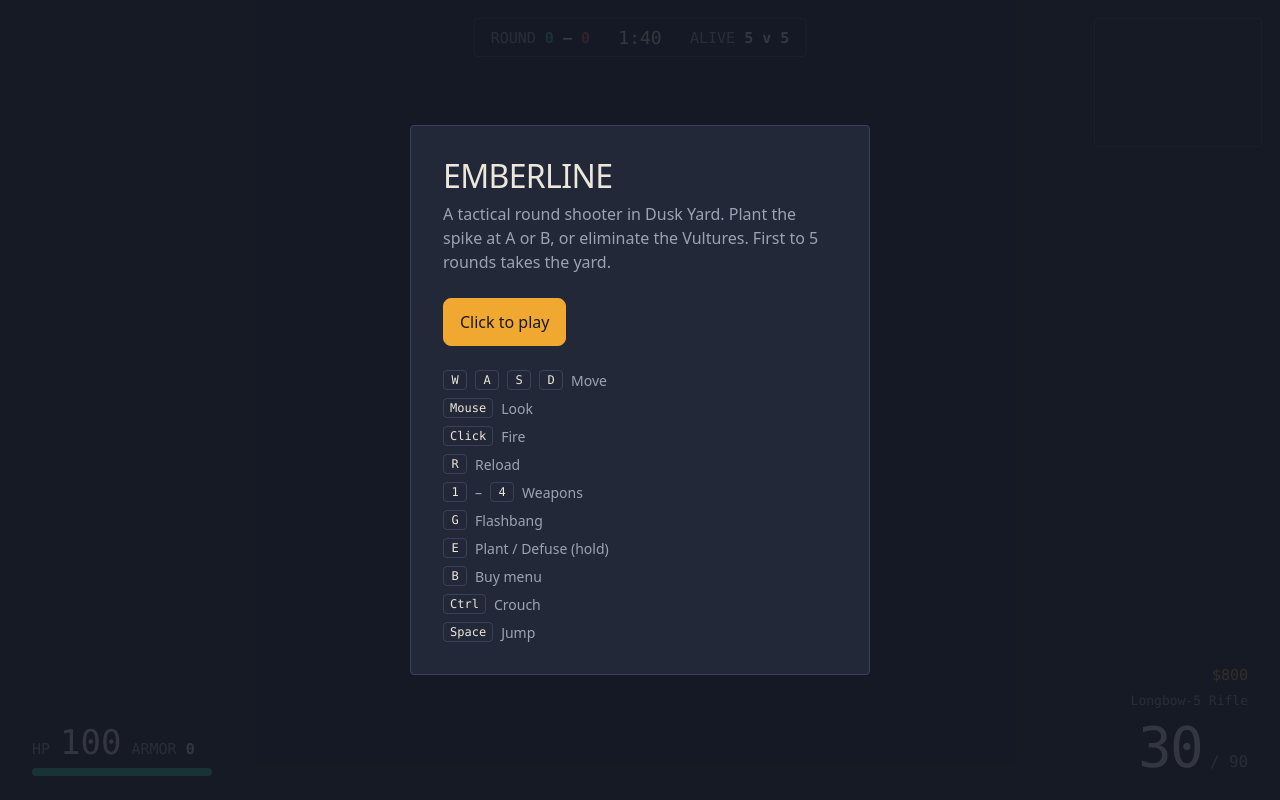
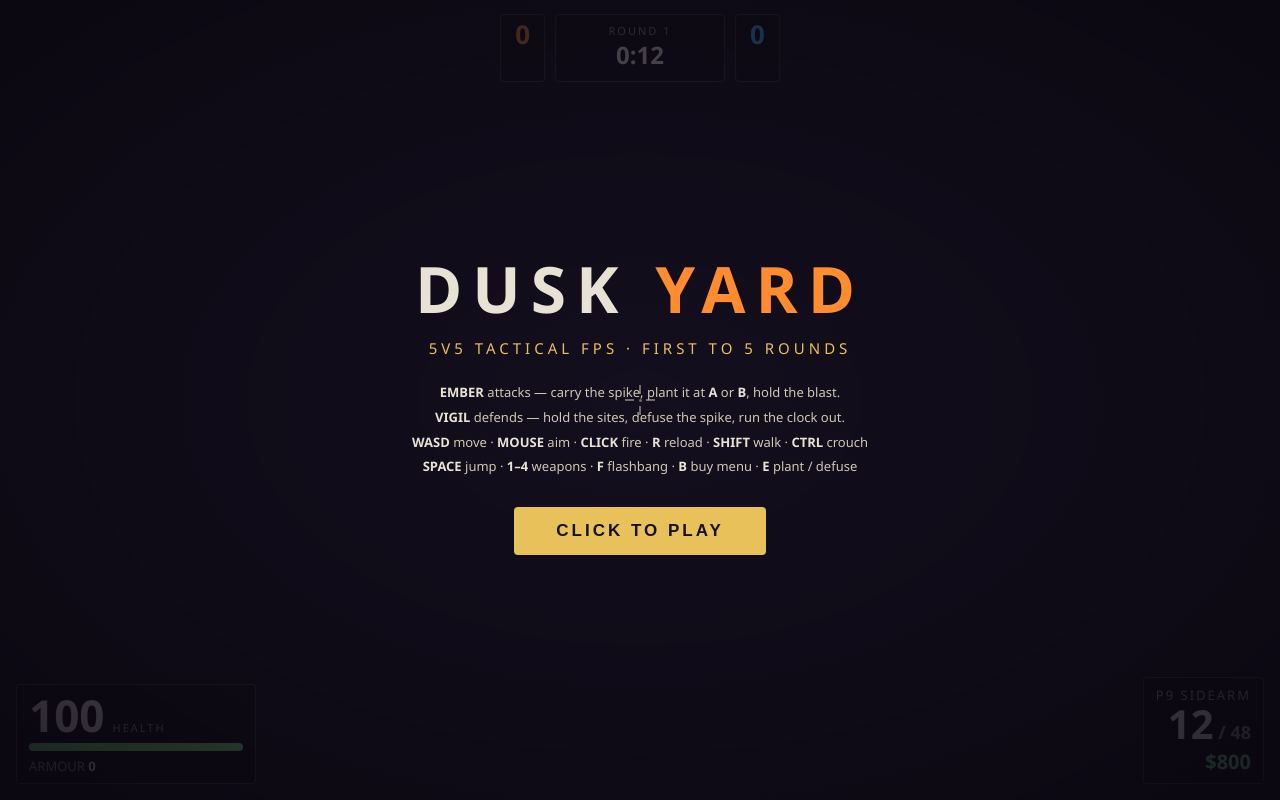
Before and after one commit to fauzandaulay89-cloud/makefun-threejs-fps-01, a plain HTML site: page game/index.html in a window 1280 px wide. Drawn offline with nearby package versions, Linux system fonts and the light colour scheme.

Commit message:
EMBERLINE fresh build — overwrite game/index.html

```diff
--- a/game/index.html
+++ b/game/index.html
@@ -1,215 +1,209 @@
-<!doctype html>
+<!DOCTYPE html>
 <html lang="en">
 <head>
 <meta charset="utf-8">
 <meta name="viewport" content="width=device-width, initial-scale=1">
-<link rel="icon" href="data:,">
-<title>EMBERLINE — Tactical FPS in Dusk Yard</title>
+<title>DUSK YARD — Tactical FPS</title>
 <style>
-  /* Look plan: canvas, surface, hairline, ink, muted and one accent, plus
-     the two team colours. Every colour below is one of those names. */
-  :root {
-    --canvas: #161a26;
-    --surface: #232838;
-    --hairline: #39415a;
-    --ink: #ece7db;
-    --muted: #9aa3b5;
-    --accent: #f0a830;
-    --teal: #35c4a8;
-    --ember: #e4572e;
-    --radius-panel: 4px;
-    --radius-control: 8px;
-    --font-ui: system-ui, -apple-system, 'Segoe UI', sans-serif;
-    --font-readout: ui-monospace, 'SF Mono', Menlo, monospace;
-  }
-  * { box-sizing: border-box; }
-  html, body {
-    margin: 0;
-    height: 100%;
-    overflow: hidden;
-    background: var(--canvas);
-    color: var(--ink);
-    font-family: var(--font-ui);
-  }
-  #game, #game canvas { position: fixed; inset: 0; display: block; }
-  #hud { position: fixed; inset: 0; pointer-events: none; }
+  * { margin: 0; padding: 0; box-sizing: border-box; }
+  html, body { width: 100%; height: 100%; overflow: hidden; background: #14101c;
+    font-family: "Segoe UI", Arial, Helvetica, sans-serif; color: #e8e2d4;
+    -webkit-user-select: none; user-select: none; }
+  #game { position: fixed; inset: 0; width: 100%; height: 100%; display: block; cursor: crosshair; }
 
-  #crosshair { position: fixed; left: 50%; top: 50%; width: 22px; height: 22px; transform: translate(-50%, -50%); --gap: 6px; }
-  #crosshair i { position: absolute; background: var(--ink); opacity: .9; }
-  #crosshair i:nth-child(1) { left: 10px; top: calc(0px - var(--gap)); width: 2px; height: 7px; }
-  #crosshair i:nth-child(2) { left: 10px; bottom: calc(0px - var(--gap)); width: 2px; height: 7px; }
-  #crosshair i:nth-child(3) { top: 10px; left: calc(0px - var(--gap)); height: 2px; width: 7px; }
-  #crosshair i:nth-child(4) { top: 10px; right: calc(0px - var(--gap)); height: 2px; width: 7px; }
-  #crosshair .dot { position: absolute; left: 10px; top: 10px; width: 2px; height: 2px; background: var(--ink); }
+  /* ---------- HUD frame ---------- */
+  #hud { position: fixed; inset: 0; pointer-events: none; z-index: 10; }
+  .panel { background: rgba(12, 10, 18, 0.72); border: 1px solid rgba(232, 226, 212, 0.22);
+    border-radius: 4px; padding: 8px 12px; }
 
-  #hitmarker { position: fixed; left: 50%; top: 50%; width: 26px; height: 26px; transform: translate(-50%, -50%) rotate(45deg); opacity: 0; transition: opacity 90ms linear; }
-  #hitmarker.on { opacity: 1; }
-  #hitmarker.kill i { background: var(--ember); }
-  #hitmarker i { position: absolute; background: var(--accent); }
-  #hitmarker i:nth-child(1) { left: 12px; top: 0; width: 2px; height: 8px; }
-  #hitmarker i:nth-child(2) { left: 12px; bottom: 0; width: 2px; height: 8px; }
-  #hitmarker i:nth-child(3) { top: 12px; left: 0; height: 2px; width: 8px; }
-  #hitmarker i:nth-child(4) { top: 12px; right: 0; height: 2px; width: 8px; }
+  /* Crosshair: four lines around a centre dot, gap driven by spread. */
+  #crosshair { position: absolute; left: 50%; top: 50%; width: 0; height: 0; --gap: 6px; }
+  #crosshair .ch { position: absolute; background: #e8e2d4; box-shadow: 0 0 2px #000; }
+  #crosshair .t { left: -1px; top: calc(-1 * var(--gap) - 9px); width: 2px; height: 9px; }
+  #crosshair .b { left: -1px; top: var(--gap); width: 2px; height: 9px; }
+  #crosshair .l { top: -1px; left: calc(-1 * var(--gap) - 9px); height: 2px; width: 9px; }
+  #crosshair .r { top: -1px; left: var(--gap); height: 2px; width: 9px; }
+  #crosshair .dot { left: -1.5px; top: -1.5px; width: 3px; height: 3px; border-radius: 50%; }
+  #hitmarker { position: absolute; left: 50%; top: 50%; width: 26px; height: 26px;
+    margin: -13px 0 0 -13px; opacity: 0; }
+  #hitmarker::before, #hitmarker::after { content: ""; position: absolute; left: 12px; top: 0;
+    width: 2px; height: 26px; background: #fff; }
+  #hitmarker::before { transform: rotate(45deg); }
+  #hitmarker::after { transform: rotate(-45deg); }
+  #hitmarker.show { opacity: 1; }
+  #hitmarker.head::before, #hitmarker.head::after { background: #e8c15a; }
+  #hitmarker.kill::before, #hitmarker.kill::after { background: #ff6b5e; width: 3px; }
 
-  #flash { position: fixed; inset: 0; background: #fff; opacity: 0; pointer-events: none; }
-  #damage { position: fixed; inset: 0; pointer-events: none; opacity: 0; background: radial-gradient(ellipse at center, transparent 55%, rgba(228, 87, 46, .55) 100%); }
-  #damage.show { animation: dmg 600ms ease-out; }
-  @keyframes dmg { 0% { opacity: 1; } 100% { opacity: 0; } }
+  /* Top centre: score, round, timer, spike. */
+  #topbar { position: absolute; top: 14px; left: 50%; transform: translateX(-50%);
+    display: flex; gap: 10px; align-items: stretch; text-align: center; }
+  #topbar .score { font-size: 26px; font-weight: 800; line-height: 1; padding: 6px 14px; }
+  #score-atk { color: #ff8c2e; } #score-def { color: #3fb6ff; }
+  #topbar .mid { min-width: 170px; }
+  #round-num { font-size: 11px; letter-spacing: 2px; color: #9a937f; }
+  #timer { font-size: 24px; font-weight: 800; }
+  #timer.danger { color: #ff6b5e; animation: blink 0.5s steps(2) infinite; }
+  @keyframes blink { 50% { opacity: 0.35; } }
+  #spike-status { font-size: 11px; letter-spacing: 1px; color: #e8c15a; margin-top: 2px; }
 
-  #topbar {
-    position: fixed; top: 18px; left: 50%; transform: translateX(-50%);
-    display: flex; align-items: center; gap: 18px;
-    font-family: var(--font-readout); font-size: 15px; color: var(--muted);
-    background: rgba(22, 26, 38, .72); border: 1px solid var(--hairline);
-    border-radius: var(--radius-panel); padding: 8px 16px;
-  }
-  #topbar b { color: var(--ink); font-weight: 600; }
-  #timer-value { color: var(--ink); font-size: 18px; min-width: 64px; text-align: center; }
-  #timer-value.buy { color: var(--accent); }
-  #score-value .atk { color: var(--teal); }
-  #score-value .def { color: var(--ember); }
+  /* Kill feed, top right. */
+  #killfeed { position: absolute; top: 14px; right: 16px; display: flex; flex-direction: column;
+    gap: 4px; align-items: flex-end; font-size: 13px; font-weight: 600; }
+  .feed-row { background: rgba(12, 10, 18, 0.72); border: 1px solid rgba(232, 226, 212, 0.18);
+    border-radius: 3px; padding: 3px 8px; }
+  .feed-killer { color: #ff8c2e; } .feed-victim { color: #3fb6ff; }
+  .feed-weapon { color: #9a937f; font-size: 11px; }
 
-  #minimap { position: fixed; top: 18px; right: 18px; width: 168px; height: 129px; border: 1px solid var(--hairline); border-radius: var(--radius-panel); background: rgba(22, 26, 38, .72); }
+  /* Bottom left: health + armour. */
+  #vitals { position: absolute; left: 16px; bottom: 16px; width: 240px; }
+  #vitals .row { display: flex; align-items: baseline; gap: 8px; }
+  #health-num { font-size: 44px; font-weight: 800; line-height: 1; }
+  #health-label { font-size: 11px; letter-spacing: 2px; color: #9a937f; }
+  #health-track { height: 8px; background: rgba(255,255,255,0.12); border-radius: 4px; margin-top: 6px; }
+  #health-bar { height: 100%; width: 100%; border-radius: 4px; background: #7ee081;
+    transition: width 0.15s ease; }
+  #armor-row { margin-top: 6px; font-size: 13px; color: #9a937f; }
+  #armor-num { color: #e8e2d4; font-weight: 700; }
 
-  #killfeed { position: fixed; top: 18px; left: 18px; display: grid; gap: 4px; font-family: var(--font-readout); font-size: 13px; color: var(--muted); }
-  .feed-line { background: rgba(22, 26, 38, .72); border: 1px solid var(--hairline); border-radius: var(--radius-panel); padding: 4px 8px; transition: opacity 800ms linear; }
-  .feed-line.fade { opacity: 0; }
+  /* Bottom right: weapon, ammo, money. */
+  #loadout { position: absolute; right: 16px; bottom: 16px; text-align: right; }
+  #weapon-name { font-size: 13px; letter-spacing: 2px; color: #9a937f; }
+  #ammo { font-size: 40px; font-weight: 800; line-height: 1; }
+  #ammo-reserve { font-size: 18px; color: #9a937f; }
+  #money { font-size: 20px; font-weight: 800; color: #7ee081; margin-top: 4px; }
 
-  #spike {
-    position: fixed; top: 76px; left: 50%; transform: translateX(-50%);
-    font-family: var(--font-readout); font-size: 13px; color: var(--ink);
-    background: rgba(22, 26, 38, .72); border: 1px solid var(--hairline);
-    border-radius: var(--radius-panel); padding: 6px 12px;
-  }
-  #spike.planted { color: var(--ember); border-color: var(--ember); }
+  /* Bottom centre: contextual hint + plant/defuse bars. */
+  #hint { position: absolute; bottom: 18px; left: 50%; transform: translateX(-50%);
+    font-size: 12px; letter-spacing: 2px; color: #e8c15a; text-shadow: 0 1px 2px #000; }
+  .prog { position: absolute; bottom: 52px; left: 50%; transform: translateX(-50%);
+    width: 260px; height: 10px; background: rgba(255,255,255,0.14); border-radius: 5px;
+    display: none; overflow: hidden; }
+  .prog .fill { height: 100%; background: #e8c15a; width: 0%; }
+  #defuse-bar .fill { background: #3fb6ff; }
+  .prog-label { position: absolute; bottom: 66px; left: 50%; transform: translateX(-50%);
+    font-size: 11px; letter-spacing: 2px; color: #e8e2d4; text-shadow: 0 1px 2px #000; }
 
-  #action-bar { position: fixed; left: 50%; top: 58%; transform: translateX(-50%); width: 240px; text-align: center; }
-  #action-label { font-size: 13px; color: var(--ink); margin-bottom: 6px; text-shadow: 0 1px 2px #000; }
-  #action-track { height: 6px; background: var(--hairline); border-radius: 3px; overflow: hidden; }
-  #action-fill { height: 100%; width: 0%; background: var(--accent); }
+  /* Centre banner. */
+  #banner { position: absolute; top: 26%; left: 50%; transform: translateX(-50%);
+    text-align: center; opacity: 0; transition: opacity 0.25s ease; }
+  #banner.show { opacity: 1; }
+  #banner-main { font-size: 44px; font-weight: 800; letter-spacing: 6px; text-shadow: 0 2px 12px #000; }
+  #banner-sub { font-size: 14px; letter-spacing: 2px; color: #e8c15a; margin-top: 4px;
+    text-shadow: 0 1px 4px #000; }
 
-  #vitals { position: fixed; left: 32px; bottom: 24px; display: grid; gap: 6px; font-family: var(--font-readout); }
-  #health-row { display: flex; align-items: baseline; gap: 10px; font-size: 15px; color: var(--muted); }
-  #health-value { font-size: 34px; color: var(--ink); }
-  #health-track { width: 180px; height: 8px; background: var(--hairline); border-radius: 4px; overflow: hidden; }
-  #health-bar { height: 100%; width: 100%; background: var(--teal); }
-  #health-bar.low { background: var(--ember); }
-  #armor-value { color: var(--ink); }
+  /* Buy menu. */
+  #buymenu { position: absolute; left: 16px; top: 50%; transform: translateY(-50%);
+    width: 300px; pointer-events: auto; display: none; }
+  #buymenu.visible { display: block; }
+  #buymenu h2 { font-size: 14px; letter-spacing: 3px; margin-bottom: 2px; }
+  #buy-money { color: #7ee081; font-weight: 800; margin-bottom: 8px; }
+  .buy-item { display: flex; justify-content: space-between; gap: 8px; padding: 9px 10px;
+    margin-top: 6px; background: rgba(255,255,255,0.06); border: 1px solid rgba(232,226,212,0.16);
+    border-radius: 4px; cursor: pointer; font-size: 13px; }
+  .buy-item:hover { background: rgba(255,255,255,0.14); }
+  .buy-item.owned { border-color: #7ee081; }
+  .buy-item.cant { opacity: 0.45; cursor: not-allowed; }
+  .buy-name { font-weight: 700; }
+  .buy-stat { color: #9a937f; font-size: 11px; }
+  .buy-price { color: #7ee081; font-weight: 800; }
+  #buy-help { margin-top: 10px; font-size: 11px; color: #9a937f; letter-spacing: 1px; }
 
-  #ammo { position: fixed; right: 32px; bottom: 24px; display: flex; align-items: baseline; gap: 8px; font-family: var(--font-readout); font-size: 56px; line-height: 1; letter-spacing: -0.03em; color: var(--ink); }
-  #ammo.empty #ammo-mag { color: var(--accent); }
-  #ammo-reserve { font-size: 16px; letter-spacing: -0.01em; color: var(--muted); }
-  #weapon-name { position: fixed; right: 32px; bottom: 92px; font-family: var(--font-readout); font-size: 13px; color: var(--muted); text-align: right; }
-  #money-value { position: fixed; right: 32px; bottom: 116px; font-family: var(--font-readout); font-size: 15px; color: var(--accent); text-align: right; }
+  /* Damage vignette + flash overlay. */
+  #vignette { position: fixed; inset: 0; pointer-events: none; z-index: 9; opacity: 0;
+    background: radial-gradient(ellipse at center, transparent 55%, rgba(255,40,20,0.55) 100%);
+    transition: opacity 0.2s ease; }
+  #flash-overlay { position: fixed; inset: 0; pointer-events: none; z-index: 11; opacity: 0;
+    background: #fff; }
 
-  #toast {
-    position: fixed; left: 50%; bottom: 120px; transform: translateX(-50%);
-    font-size: 14px; color: var(--ink); background: rgba(22, 26, 38, .85);
-    border: 1px solid var(--hairline); border-radius: var(--radius-panel);
-    padding: 8px 14px; opacity: 0; transition: opacity 200ms linear;
-  }
-  #toast.on { opacity: 1; }
-
-  .overlay { position: fixed; inset: 0; display: grid; place-items: center; padding: 24px; background: color-mix(in srgb, var(--canvas) 86%, transparent); }
-  .overlay[hidden] { display: none; }
-  .panel { width: min(460px, 100%); padding: 32px; background: var(--surface); border: 1px solid var(--hairline); border-radius: var(--radius-panel); }
-  .panel h1 { margin: 0 0 8px; font-size: 32px; line-height: 1.15; font-weight: 500; letter-spacing: -0.02em; text-wrap: balance; }
-  .panel p { margin: 0 0 24px; max-width: 46ch; font-size: 16px; line-height: 1.5; color: var(--muted); text-wrap: pretty; }
-  #play { font: inherit; font-weight: 500; padding: 12px 16px; white-space: nowrap; border: 1px solid var(--accent); border-radius: var(--radius-control); background: var(--accent); color: var(--canvas); cursor: pointer; transition: background-color 120ms ease; }
-  #play:hover:not(:disabled) { background: var(--ink); border-color: var(--ink); }
-  #play:disabled { opacity: .5; cursor: default; }
-  #play:focus-visible { outline: 2px solid var(--accent); outline-offset: 2px; }
-  .keys { margin: 24px 0 0; padding: 0; list-style: none; display: grid; gap: 8px; font-size: 14px; color: var(--muted); }
-  .keys li { display: flex; align-items: center; gap: 8px; }
-  .keys kbd { min-width: 24px; padding: 2px 6px; border: 1px solid var(--hairline); border-radius: var(--radius-panel); font-family: var(--font-readout); font-size: 12px; color: var(--ink); text-align: center; }
-
-  #buy { position: fixed; inset: 0; display: grid; place-items: center; padding: 24px; background: color-mix(in srgb, var(--canvas) 72%, transparent); pointer-events: auto; }
-  #buy[hidden] { display: none; }
-  #buy-list { display: grid; gap: 8px; margin-top: 16px; }
-  .buy-row { display: flex; align-items: center; gap: 12px; width: 100%; text-align: left; font: inherit; color: var(--ink); background: var(--canvas); border: 1px solid var(--hairline); border-radius: var(--radius-control); padding: 10px 12px; cursor: pointer; }
-  .buy-row:hover:not(:disabled) { border-color: var(--accent); }
-  .buy-row:disabled { opacity: .45; cursor: default; }
-  .buy-key { font-family: var(--font-readout); font-size: 12px; color: var(--muted); border: 1px solid var(--hairline); border-radius: 4px; padding: 2px 6px; }
-  .buy-name { flex: 1; }
-  .buy-price { font-family: var(--font-readout); color: var(--accent); }
-  #buy-money { font-family: var(--font-readout); color: var(--accent); }
-  .buy-hint { margin-top: 16px; font-size: 13px; color: var(--muted); }
-
-  @media (prefers-reduced-motion: reduce) {
-    #hitmarker, #play, #toast, .feed-line { transition-duration: 0.01ms; }
-    #damage.show { animation-duration: 0.01ms; }
-  }
+  /* Full-screen overlays. */
+  .overlay { position: fixed; inset: 0; z-index: 20; display: flex; flex-direction: column;
+    align-items: center; justify-content: center; text-align: center;
+    background: radial-gradient(ellipse at center, rgba(20,14,32,0.55) 0%, rgba(10,7,16,0.88) 100%); }
+  .overlay.hidden { display: none; }
+  .overlay h1 { font-size: 64px; font-weight: 800; letter-spacing: 10px; }
+  .overlay h1 .a { color: #ff8c2e; } .overlay h1 .b { color: #3fb6ff; }
+  .overlay .tag { font-size: 15px; letter-spacing: 4px; color: #e8c15a; margin-top: 6px; }
+  .overlay .rules { margin-top: 22px; font-size: 13px; line-height: 1.9; color: #cfc8b4; }
+  .overlay .rules b { color: #e8e2d4; }
+  .big-btn { margin-top: 28px; pointer-events: auto; cursor: pointer; font-size: 17px;
+    font-weight: 800; letter-spacing: 3px; color: #14101c; background: #e8c15a;
+    border: none; border-radius: 4px; padding: 14px 42px; }
+  .big-btn:hover { background: #f5d67a; }
+  #end-score { font-size: 34px; font-weight: 800; margin-top: 12px; }
+  #end-title { font-size: 40px; }
 </style>
+<script type="importmap">
+{ "imports": { "three": "./vendor/three/three.module.min.js" } }
+</script>
 </head>
 <body>
-<div id="game"></div>
+<canvas id="game"></canvas>
+<div id="vignette"></div>
+<div id="flash-overlay"></div>
 
-<div id="hud" aria-hidden="true">
-  <div id="flash"></div>
-  <div id="damage"></div>
-  <div id="crosshair"><i></i><i></i><i></i><i></i><span class="dot"></span></div>
-  <div id="hitmarker"><i></i><i></i><i></i><i></i></div>
+<div id="hud">
+  <div id="crosshair"><span class="ch t"></span><span class="ch b"></span><span class="ch l"></span><span class="ch r"></span><span class="ch dot"></span></div>
+  <div id="hitmarker"></div>
 
   <div id="topbar">
-    <span>ROUND <b id="score-value"><span class="atk">0</span> — <span class="def">0</span></b></span>
-    <span id="timer-value">1:40</span>
-    <span>ALIVE <b id="alive-value">5 v 5</b></span>
-  </div>
-  <canvas id="minimap" width="168" height="129"></canvas>
-  <div id="killfeed"></div>
-  <div id="spike" hidden></div>
-
-  <div id="action-bar" hidden>
-    <div id="action-label"></div>
-    <div id="action-track"><div id="action-fill"></div></div>
+    <div class="panel score"><span id="score-atk">0</span></div>
+    <div class="panel mid">
+      <div id="round-num">ROUND 1</div>
+      <div id="timer">0:12</div>
+      <div id="spike-status"></div>
+    </div>
+    <div class="panel score"><span id="score-def">0</span></div>
   </div>
 
-  <div id="vitals">
-    <div id="health-row"><span>HP</span><span id="health-value">100</span><span>ARMOR <b id="armor-value">0</b></span></div>
+  <div id="killfeed"></div>
+
+  <div id="vitals" class="panel">
+    <div class="row"><span id="health-num">100</span><span id="health-label">HEALTH</span></div>
     <div id="health-track"><div id="health-bar"></div></div>
+    <div id="armor-row">ARMOUR <span id="armor-num">0</span></div>
   </div>
-  <div id="weapon-name">Longbow-5 Rifle</div>
-  <div id="money-value">$800</div>
-  <div id="ammo"><span id="ammo-mag">30</span><span id="ammo-reserve">/ 90</span></div>
-  <div id="toast"></div>
+
+  <div id="loadout" class="panel">
+    <div id="weapon-name">P9 SIDEARM</div>
+    <div id="ammo"><span id="ammo-mag">12</span><span id="ammo-reserve"> / 48</span></div>
+    <div id="money">$800</div>
+  </div>
+
+  <div id="hint"></div>
+  <div class="prog" id="plant-bar"><div class="fill" id="plant-fill"></div></div>
+  <div class="prog-label" id="plant-label" style="display:none">PLANTING…</div>
+  <div class="prog" id="defuse-bar"><div class="fill" id="defuse-fill"></div></div>
+  <div class="prog-label" id="defuse-label" style="display:none">DEFUSING…</div>
+
+  <div id="banner"><div id="banner-main"></div><div id="banner-sub"></div></div>
+
+  <div id="buymenu" class="panel">
+    <h2>BUY MENU [B]</h2>
+    <div id="buy-money">$800</div>
+    <div id="buy-list"></div>
+    <div id="buy-help">KEYS 1–5 BUY · CLICK AN ITEM TO BUY<br>RIFLE $2700 · ARMOUR $650 · FLASH $200</div>
+  </div>
 </div>
 
-<div id="buy" hidden>
-  <section class="panel" role="dialog" aria-modal="true" aria-labelledby="buy-title">
-    <h1 id="buy-title">Buy phase</h1>
-    <p>Your money: <span id="buy-money">$800</span>. Click, or press the number key.</p>
-    <div id="buy-list"></div>
-    <p class="buy-hint">Press B to close. The round starts when the timer ends.</p>
-  </section>
+<div class="overlay" id="overlay-start">
+  <h1>DUSK <span class="a">YARD</span></h1>
+  <div class="tag">5V5 TACTICAL FPS · FIRST TO 5 ROUNDS</div>
+  <div class="rules">
+    <b>EMBER</b> attacks — carry the spike, plant it at <b>A</b> or <b>B</b>, hold the blast.<br>
+    <b>VIGIL</b> defends — hold the sites, defuse the spike, run the clock out.<br>
+    <b>WASD</b> move · <b>MOUSE</b> aim · <b>CLICK</b> fire · <b>R</b> reload · <b>SHIFT</b> walk · <b>CTRL</b> crouch<br>
+    <b>SPACE</b> jump · <b>1–4</b> weapons · <b>F</b> flashbang · <b>B</b> buy menu · <b>E</b> plant / defuse
+  </div>
+  <button class="big-btn" id="start-btn">CLICK TO PLAY</button>
 </div>
 
-<div id="overlay" class="overlay">
-  <section class="panel" role="dialog" aria-modal="true" aria-labelledby="overlay-title">
-    <h1 id="overlay-title">EMBERLINE</h1>
-    <p id="overlay-copy">A tactical round shooter in Dusk Yard. Plant the spike at A or B, or eliminate the Vultures. First to 5 rounds takes the yard.</p>
-    <button id="play" type="button">Click to play</button>
-    <ul class="keys">
-      <li><kbd>W</kbd><kbd>A</kbd><kbd>S</kbd><kbd>D</kbd> Move</li>
-      <li><kbd>Mouse</kbd> Look</li>
-      <li><kbd>Click</kbd> Fire</li>
-      <li><kbd>R</kbd> Reload</li>
-      <li><kbd>1</kbd>–<kbd>4</kbd> Weapons</li>
-      <li><kbd>G</kbd> Flashbang</li>
-      <li><kbd>E</kbd> Plant / Defuse (hold)</li>
-      <li><kbd>B</kbd> Buy menu</li>
-      <li><kbd>Ctrl</kbd> Crouch</li>
-      <li><kbd>Space</kbd> Jump</li>
-    </ul>
-  </section>
+<div class="overlay hidden" id="overlay-end">
+  <h1 id="end-title">EMBER WINS THE MATCH</h1>
+  <div id="end-score">EMBER 5 — 3 VIGIL</div>
+  <div class="tag">FIRST TO 5 ROUNDS TAKES DUSK YARD</div>
+  <button class="big-btn" id="again-btn">PLAY AGAIN</button>
 </div>
 
-<script type="importmap">
-{
-  "imports": {
-    "three": "./vendor/three/three.module.min.js"
-  }
-}
-</script>
 <script type="module" src="./src/main.js"></script>
 </body>
 </html>
```
